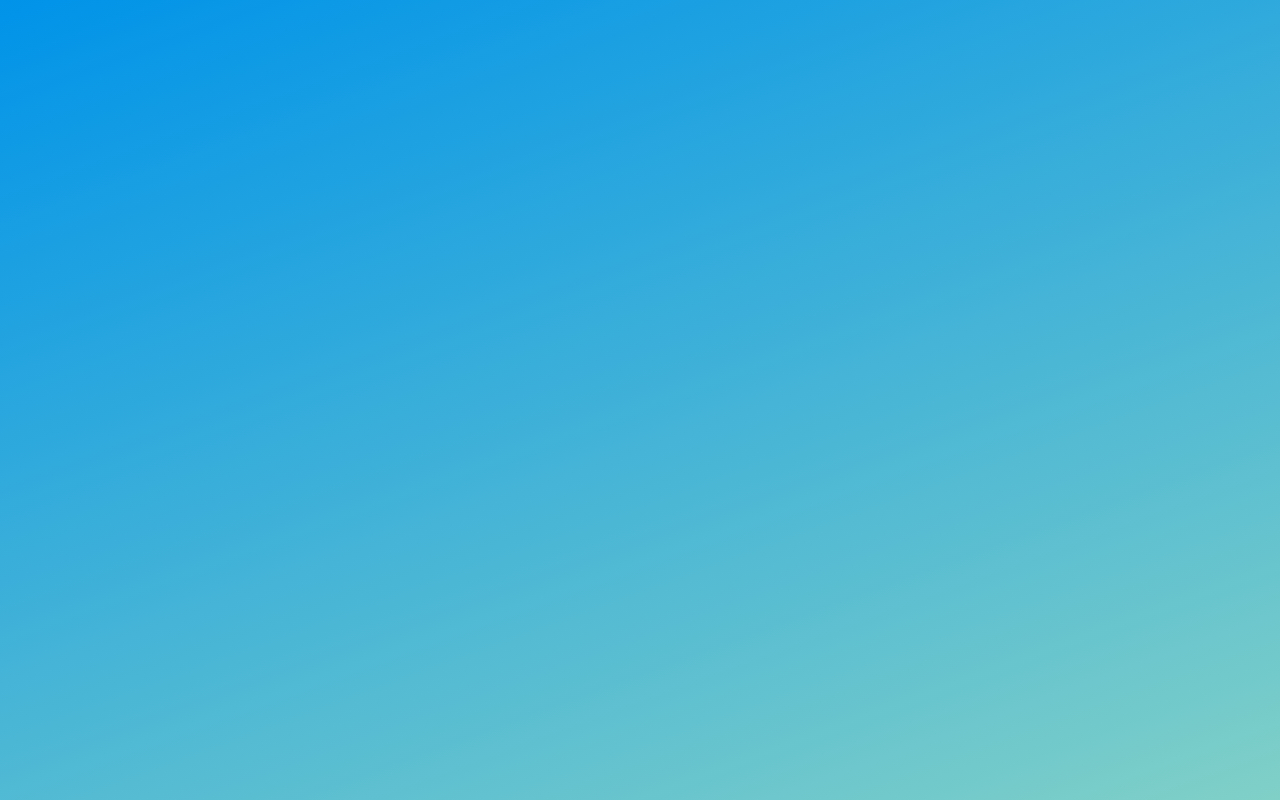
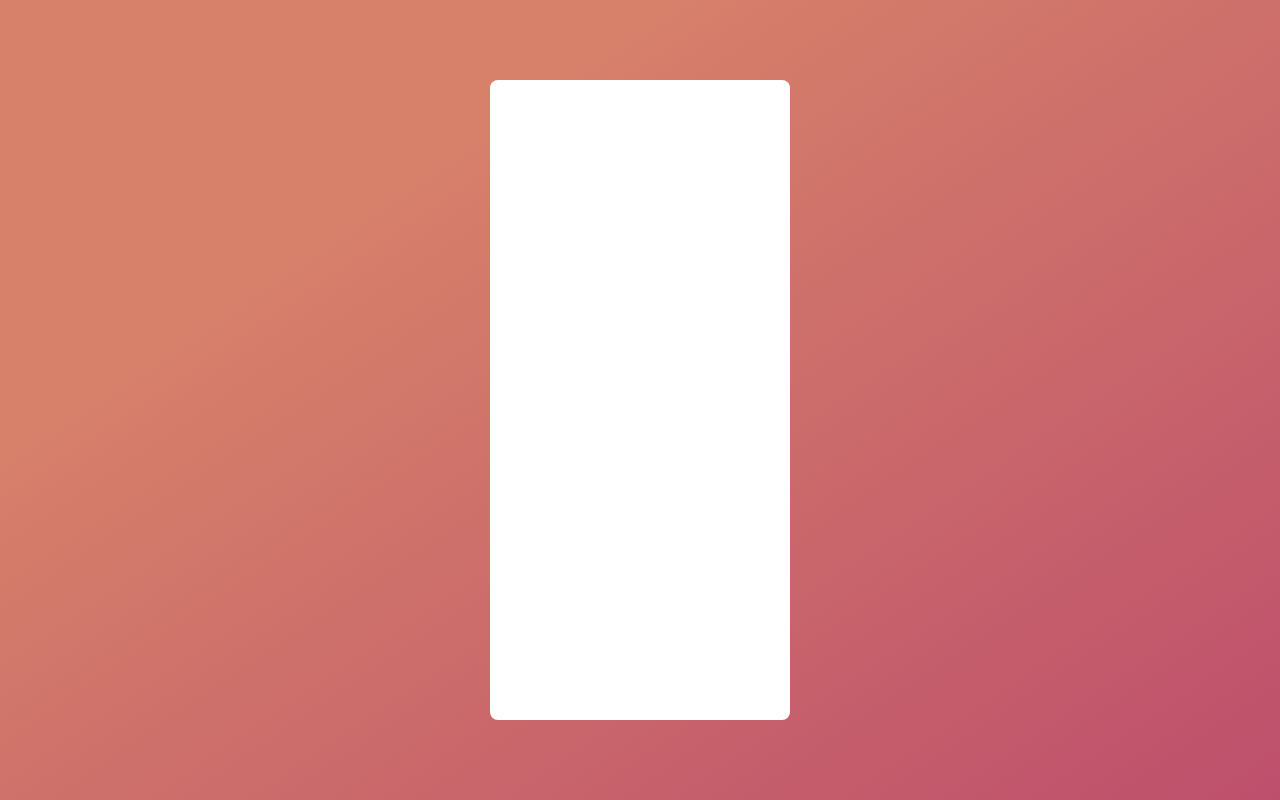
Before and after one commit to yaircohendev/todolist-exercise, a Vue app: page / in a window 1280 px wide. Built offline with nearby package versions, Linux system fonts and the light colour scheme.

Commit message:
basic todo container layout

```diff
--- a/src/App.vue
+++ b/src/App.vue
@@ -1,11 +1,14 @@
 <template>
-  <div id="app"></div>
+  <div id="app">
+    <TodoList />
+  </div>
 </template>
 
 <script>
+import TodoList from "@/TodoList";
 export default {
   name: "App",
-  components: {}
+  components: { TodoList }
 };
 </script>
 
@@ -22,8 +25,8 @@ body {
   overflow: hidden;
 }
 body {
-  background-color: #0093e9;
-  background-image: linear-gradient(160deg, #0093e9 0%, #80d0c7 100%);
+  background-color: #bd4f6c;
+  background-image: linear-gradient(326deg, #bd4f6c 0%, #d7816a 74%);
 }
 #app {
   font-family: Avenir, Helvetica, Arial, sans-serif;
--- a/src/TodoList.vue
+++ b/src/TodoList.vue
@@ -1,13 +1,25 @@
 <template>
-$END$
+  <div class="container"></div>
 </template>
 
 <script>
 export default {
-name: "TodoList"
-}
+  name: "TodoList"
+};
 </script>
 
-<style scoped>
-
+<style scoped lang="scss">
+.container {
+  position: fixed;
+  top: 50%;
+  left: 50%;
+  transform: translate(-50%, -50%);
+  border-radius: 8px;
+  background-color: #fff;
+  border: 1px solid rgba(255, 255, 255, 0.2);
+  min-width: 250px;
+  max-width: 300px;
+  width: 30%;
+  height: 80%;
+}
 </style>
```
